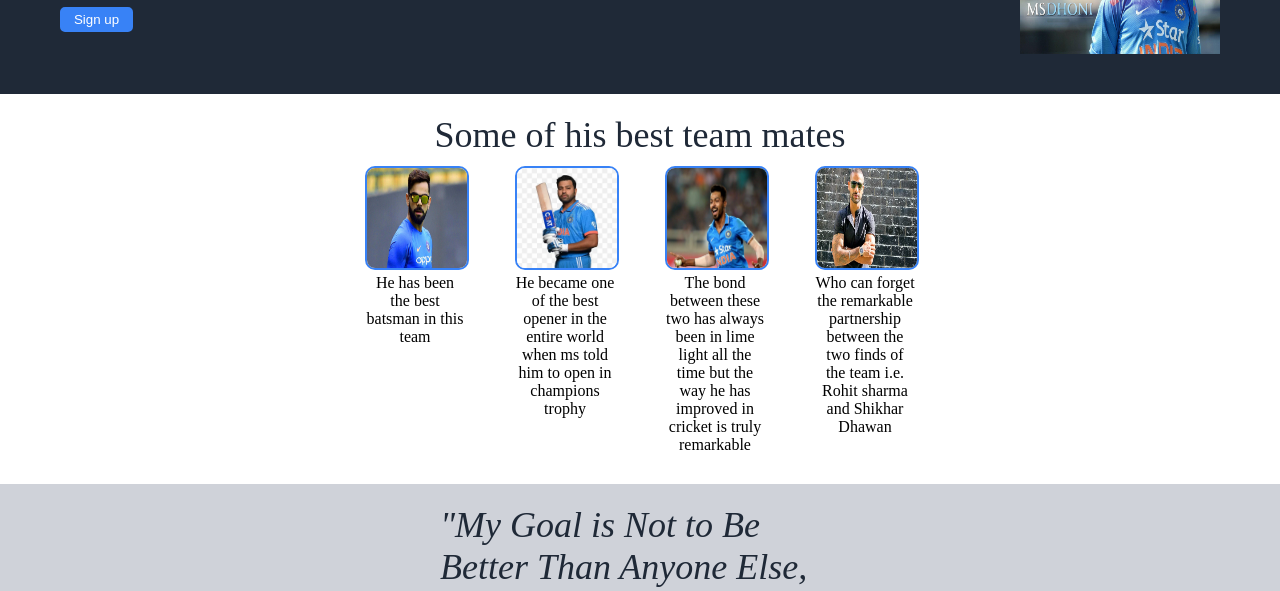
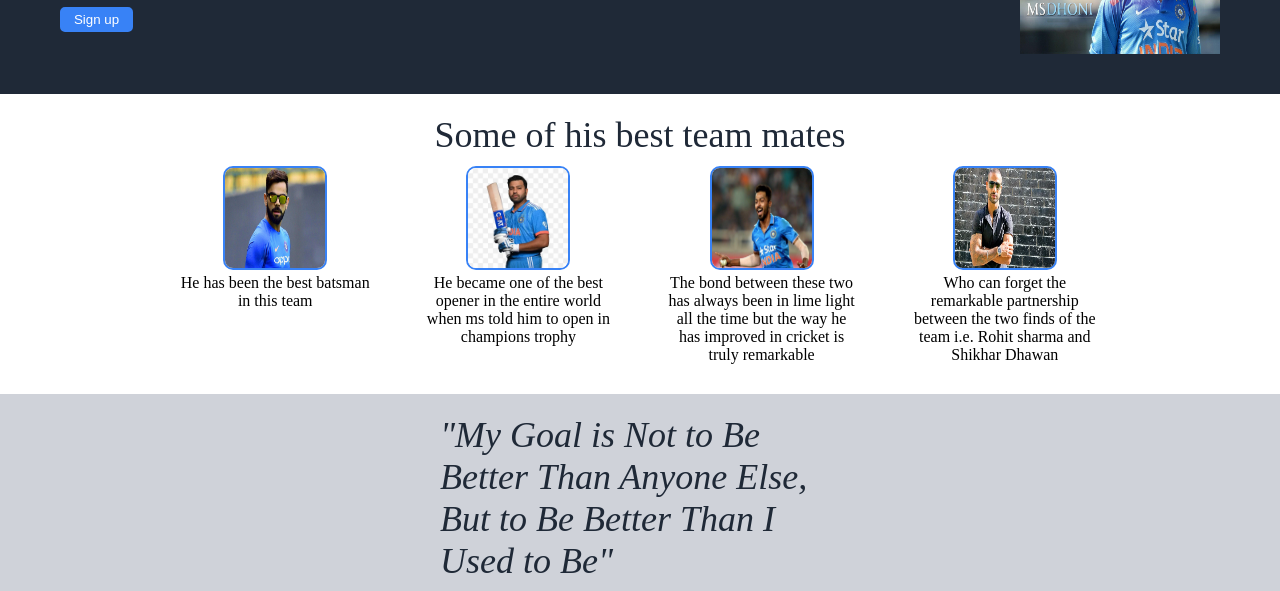
Before and after one commit to rithikjakhmola/The-landing-page, a plain HTML site: page index.html in a window 1280 px wide. Shown: the part 209-800 px from the top of the page. Drawn offline with Linux system fonts and the light colour scheme.

Commit message:
some changes has been improved

```diff
--- a/styles.css
+++ b/styles.css
@@ -66,11 +66,11 @@
     display : flex ;
     justify-content: center;
     list-style  : none ;
-    gap : 50px ;
+    gap : 4vw ;
 
 }
 .second ul li {
-    max-width : 100px ;
+    max-width : 15vw ;
 }
 .second img {
     width : 100px ;
```
